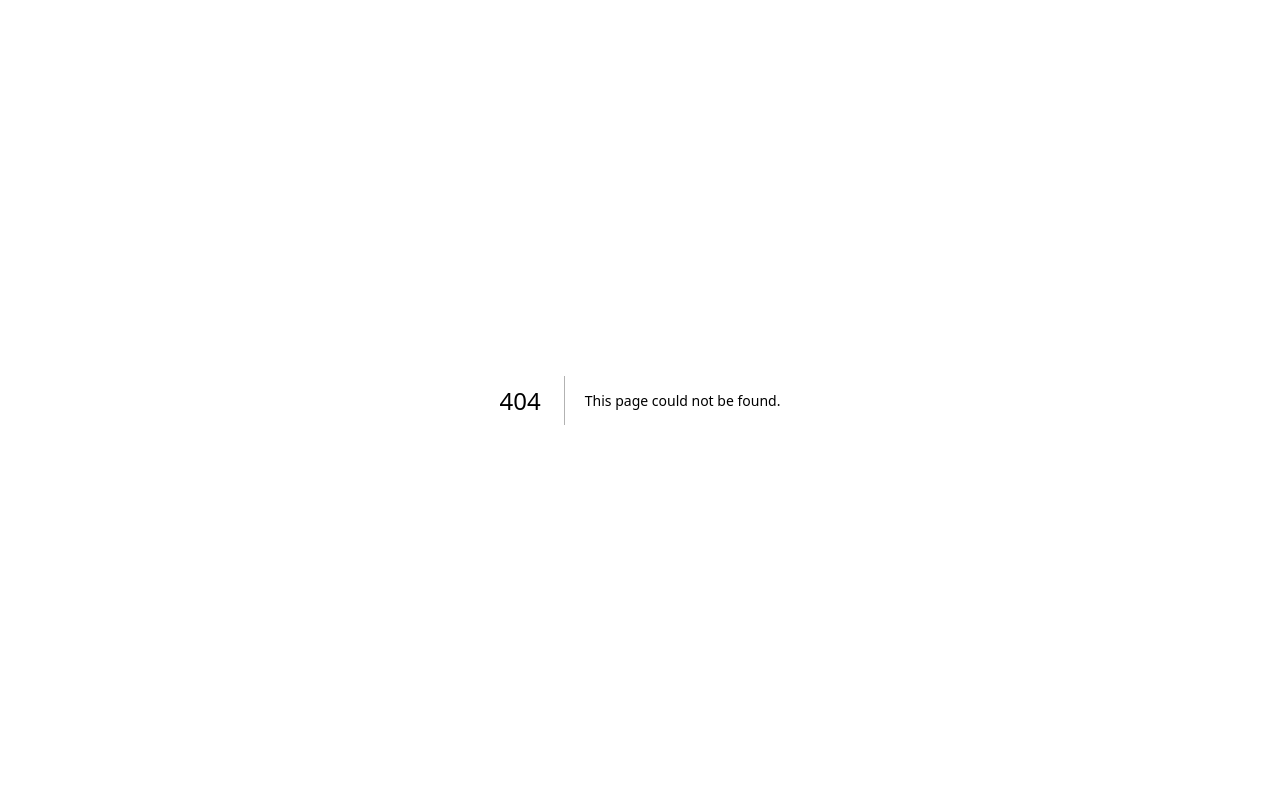
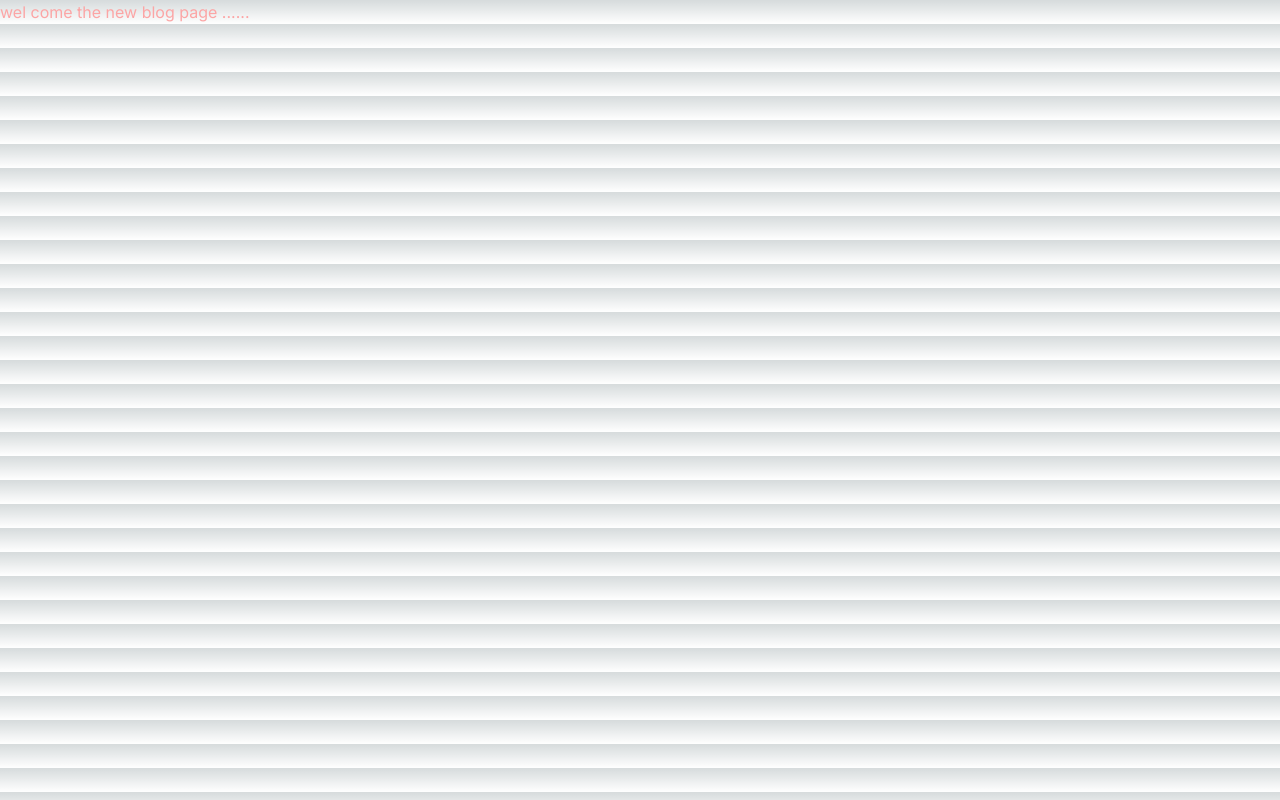
Before and after one commit to sadek1999/first-nextjs, a Next.js app: page /news/blogs in a window 1280 px wide. Before the commit this address had no page. Built offline with nearby package versions, Linux system fonts and the light colour scheme.

Commit message:
set nastaded dynamic page

```diff
--- /dev/null
+++ b/src/app/news/blogs/page.js
@@ -0,0 +1,11 @@
+import React from 'react';
+
+const Blogpage = () => {
+    return (
+        <div>
+          <h1 className='text-red-300'>wel come the new blog page ......</h1>
+        </div>
+    );
+};
+
+export default Blogpage;
--- a/src/app/product/[id]/page.js
+++ b/src/app/product/[id]/page.js
@@ -1,7 +1,7 @@
 import React from 'react';
 
-const Dynamicpage = ({params}) => {
-    console.log(params)
+const Dynamicpage = ({params ,searchParams}) => {
+    console.log(params ,searchParams)
     return (
         <div>
             <h1>This is dynamic page ........</h1>
```
